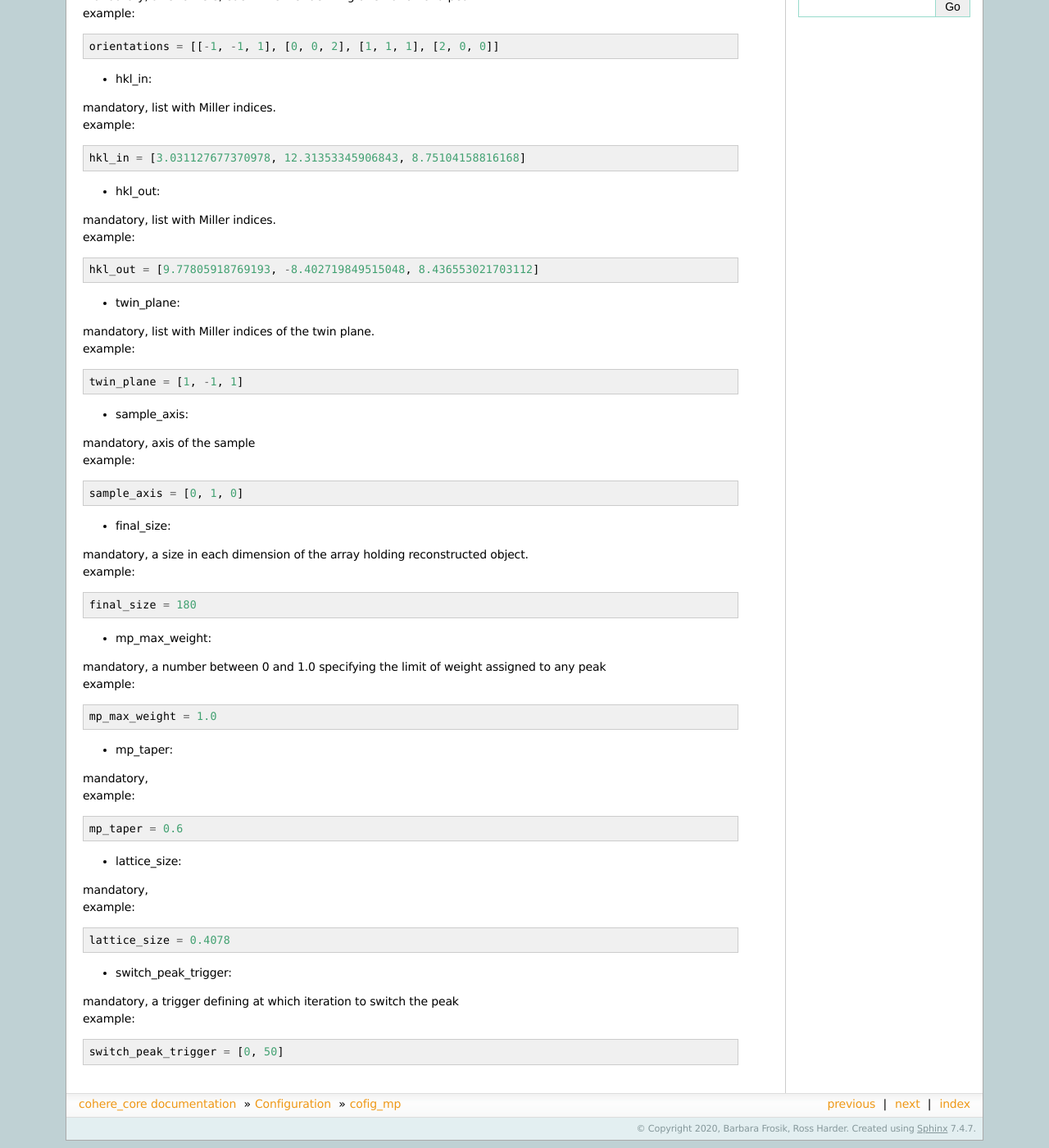
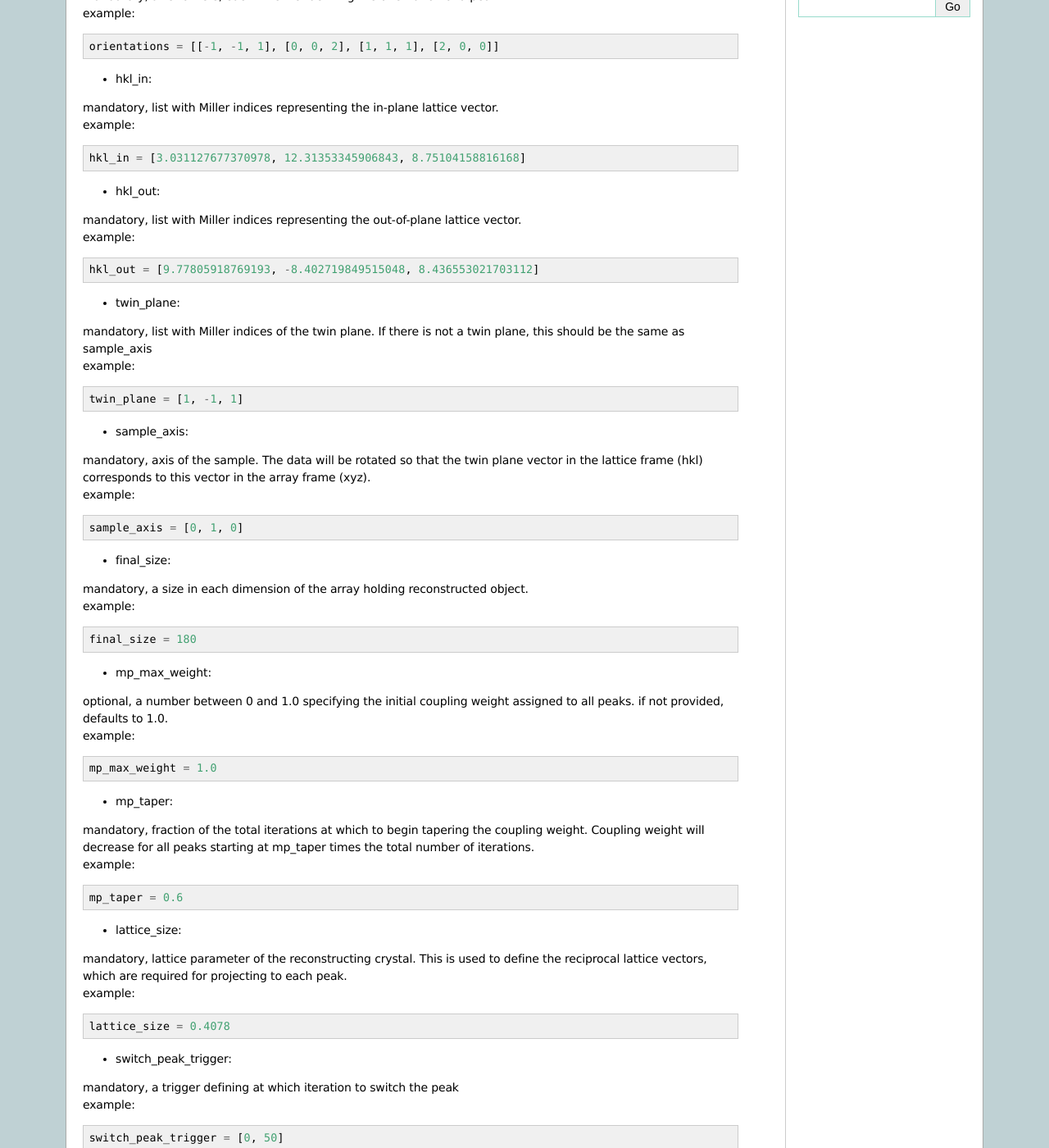
Before and after one commit to AdvancedPhotonSource/cohere, a Sphinx documentation site: the page built from docs/source/config_mp.rst, in a window 1280 px wide and 1400 px high, scrolled down 301 px. Shown: the whole window at 82% size. Built offline with Sphinx 7.4.7, drawn with Linux system fonts in a browser that asks for light colours; some of the changed text lies outside the part shown.

Commit message:
Additional documentation for multipeak phasing

```diff
--- a/docs/source/config_mp.rst
+++ b/docs/source/config_mp.rst
@@ -1,5 +1,5 @@
 ========
-cofig_mp
+config_mp
 ========
 - scan:
 | mandatory, string type encapsulating scans or ranges of scans containing data for each peak. The scans/scan ranges should be arranged in ascending order.
@@ -9,35 +9,35 @@ cofig_mp
     scan = "898-913,919-934,940-955,961-976"
 
 - orientations:
-| mandatory, a list of lists, each inner list defining orientation of a peak.
+| mandatory, a list of lists, each inner list defining the orientation of a peak.
 | example:
 ::
 
     orientations = [[-1, -1, 1], [0, 0, 2], [1, 1, 1], [2, 0, 0]]
 
 - hkl_in:
-| mandatory, list with Miller indices.
+| mandatory, list with Miller indices representing the in-plane lattice vector.
 | example:
 ::
 
     hkl_in = [3.031127677370978, 12.31353345906843, 8.75104158816168]
 
 - hkl_out:
-| mandatory, list with Miller indices.
+| mandatory, list with Miller indices representing the out-of-plane lattice vector.
 | example:
 ::
 
     hkl_out = [9.77805918769193, -8.402719849515048, 8.436553021703112]
 
 - twin_plane:
-| mandatory, list with Miller indices of the twin plane.
+| mandatory, list with Miller indices of the twin plane. If there is not a twin plane, this should be the same as sample_axis
 | example:
 ::
 
     twin_plane = [1, -1, 1]
 
 - sample_axis:
-| mandatory, axis of the sample
+| mandatory, axis of the sample. The data will be rotated so that the twin plane vector in the lattice frame (hkl) corresponds to this vector in the array frame (xyz).
 | example:
 ::
 
@@ -51,21 +51,21 @@ cofig_mp
     final_size = 180
 
 - mp_max_weight:
-| mandatory, a number between 0 and 1.0 specifying the limit of weight assigned to any peak
+| optional, a number between 0 and 1.0 specifying the initial coupling weight assigned to all peaks. if not provided, defaults to 1.0.
 | example:
 ::
 
     mp_max_weight = 1.0
 
 - mp_taper:
-| mandatory,
+| mandatory, fraction of the total iterations at which to begin tapering the coupling weight. Coupling weight will decrease for all peaks starting at mp_taper times the total number of iterations.
 | example:
 ::
 
     mp_taper = 0.6
 
 - lattice_size:
-| mandatory,
+| mandatory, lattice parameter of the reconstructing crystal. This is used to define the reciprocal lattice vectors, which are required for projecting to each peak.
 | example:
 ::
 
```
